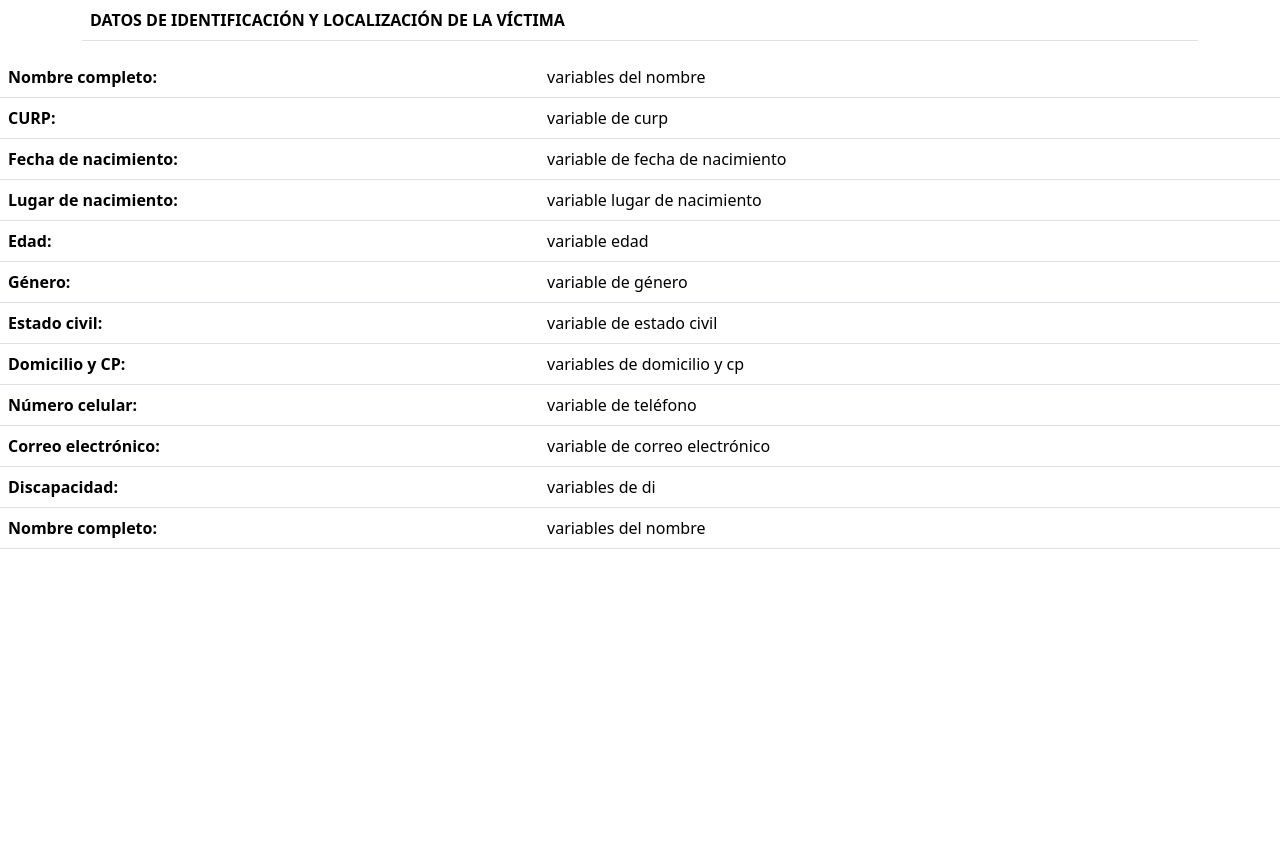
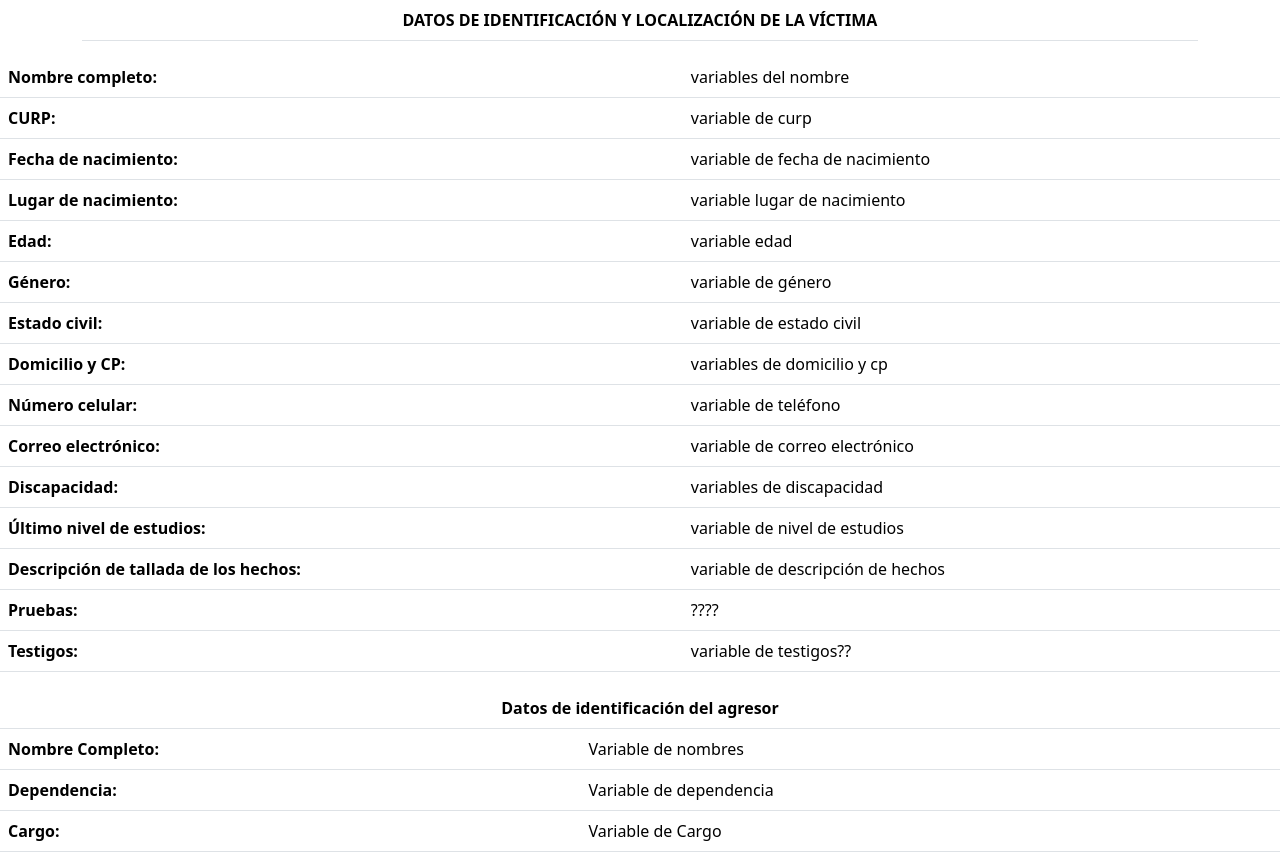
Before and after one commit to ridelyEX/UnidadGenero, a Django app: page /acta/ in a window 1280 px wide. Before the commit the page ends 549 px from the top, so only its background shows below. Run offline with Django 5.2, Linux system fonts and the light colour scheme; lists and menus that the app fills with data are empty; parts of the project's set-up code (start-up, migrations or seed data) failed here and were passed over.

Commit message:
Plantilla de acta de caso terminada. Tablas CasoAtencionFlow y CasoAtencionDetails separadas con sus respectivos campos para evitar sobrecarga de la tabla CasoAtencion

```diff
--- a/templates/actas/acta_caso.html
+++ b/templates/actas/acta_caso.html
@@ -13,7 +13,7 @@
         <table class="table">
             <thead>
                 <tr>
-                    <th>DATOS DE IDENTIFICACIÓN Y LOCALIZACIÓN DE LA VÍCTIMA</th>
+                    <th colspan="2" class="text-center">DATOS DE IDENTIFICACIÓN Y LOCALIZACIÓN DE LA VÍCTIMA</th>
                 </tr>
             </thead>
         </table>
@@ -21,7 +21,7 @@
 </div>
 <div class="main">
     <table class="table">
-            <thead>
+        <tbody>
             <tr>
                 <th scope="row">Nombre completo:</th>
                 <td>variables del nombre</td>
@@ -64,13 +64,46 @@
             </tr>
             <tr>
                 <th scope="row">Discapacidad:</th>
-                    <td>variables de di</td>
+                <td>variables de discapacidad</td>
             </tr>
             <tr>
-                    <th scope="row">Nombre completo:</th>
-                    <td>variables del nombre</td>
+                <th scope="row">Último nivel de estudios:</th>
+                <td>variable de nivel de estudios</td>
+            </tr>
+            <tr>
+                <th scope="row">Descripción de tallada de los hechos:</th>
+                <td>variable de descripción de hechos</td>
+            </tr>
+            <tr>
+                <th scope="row">Pruebas:</th>
+                <td>????</td>
+            </tr>
+            <tr>
+                <th scope="row">Testigos:</th>
+                <td>variable de testigos??</td>
+            </tr>
+        </tbody>
+    </table>
+    <table class="table">
+        <thead>
+            <tr>
+                <th colspan="2" class="text-center"><b>Datos de identificación del agresor</b></th>
             </tr>
         </thead>
+        <tbody>
+            <tr>
+                <th scope="row">Nombre Completo:</th>
+                <td>Variable de nombres</td>
+            </tr>
+            <tr>
+                <th scope="row">Dependencia:</th>
+                <td>Variable de dependencia</td>
+            </tr>
+            <tr>
+                <th scope="row">Cargo:</th>
+                <td>Variable de Cargo</td>
+            </tr>
+        </tbody>
     </table>
 </div>
 
```
Also changed, not shown: casos/models.py (+32 -44 lines). Lines whose indentation alone changed are shown as unchanged.
